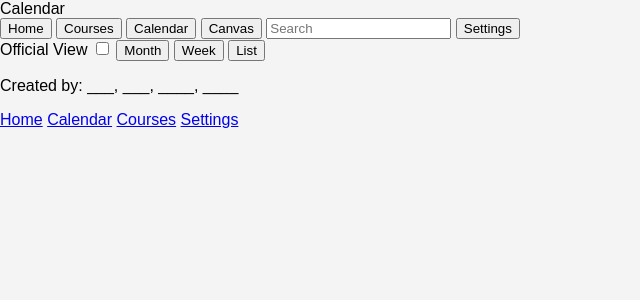
After one commit to davidbolivar577/Canvas-Seer, a Flask app: page /calendar in a window 1280 px wide. The commit adds this page. Shown: the top 300 px of the page, without its empty margins (0-640 px from the left). Run offline with Flask 3, Linux system fonts and the light colour scheme.

Commit message:
fixed titles and added calendar.html

```diff
--- a/Website/templates/assignment.html
+++ b/Website/templates/assignment.html
@@ -1,5 +1,6 @@
 {% extends "base.html" %}
 
+{% block title %}!assigmentnum{% endblock %}
 
 {% block body %}
 
--- /dev/null
+++ b/Website/templates/calendar.html
@@ -0,0 +1,14 @@
+{% extends "base.html" %}
+
+{% block title %}Calendar{% endblock %}
+
+{% block body %}
+
+<label for="official-view">Official View</label>
+<input type="checkbox" id="official-view" name="official-view" value="official-view">
+
+<button class="month">Month</button>
+<button class="week">Week</button>
+<button class="list">List</button>
+
+{% endblock %}
--- a/Website/templates/course_modules.html
+++ b/Website/templates/course_modules.html
@@ -1,5 +1,6 @@
 {% extends "base.html" %}
 
+{% block title %}!Coursenum{% endblock %}
 
 {% block body %}
 
--- a/Website/templates/courses.html
+++ b/Website/templates/courses.html
@@ -1,5 +1,6 @@
 {% extends "base.html" %}
 
+{% block title %}Courses{% endblock %}
 
 {% block body %}
 <h1>Course Completion</h1>
--- a/Website/templates/monthly_Cal.html
+++ b/Website/templates/monthly_Cal.html
@@ -1,4 +1,6 @@
 {% extends "base.html" %}
+
+{% block title %}Month Calendar{% endblock %}
 
 {% block body %}
 <div class="Calendar"></div>
--- a/Website/templates/settings.html
+++ b/Website/templates/settings.html
@@ -1,4 +1,6 @@
 {% extends "base.html" %}
+
+{% block title %}Settings{% endblock %}
 
 {% block body%}
 <div class="profile-dropdown">
--- a/Website/templates/week_view.html
+++ b/Website/templates/week_view.html
@@ -1,5 +1,6 @@
 {% extends "base.html" %}
 
+{% block title %}Week Calendar{% endblock %}
 
 {% block body %}
 
```
